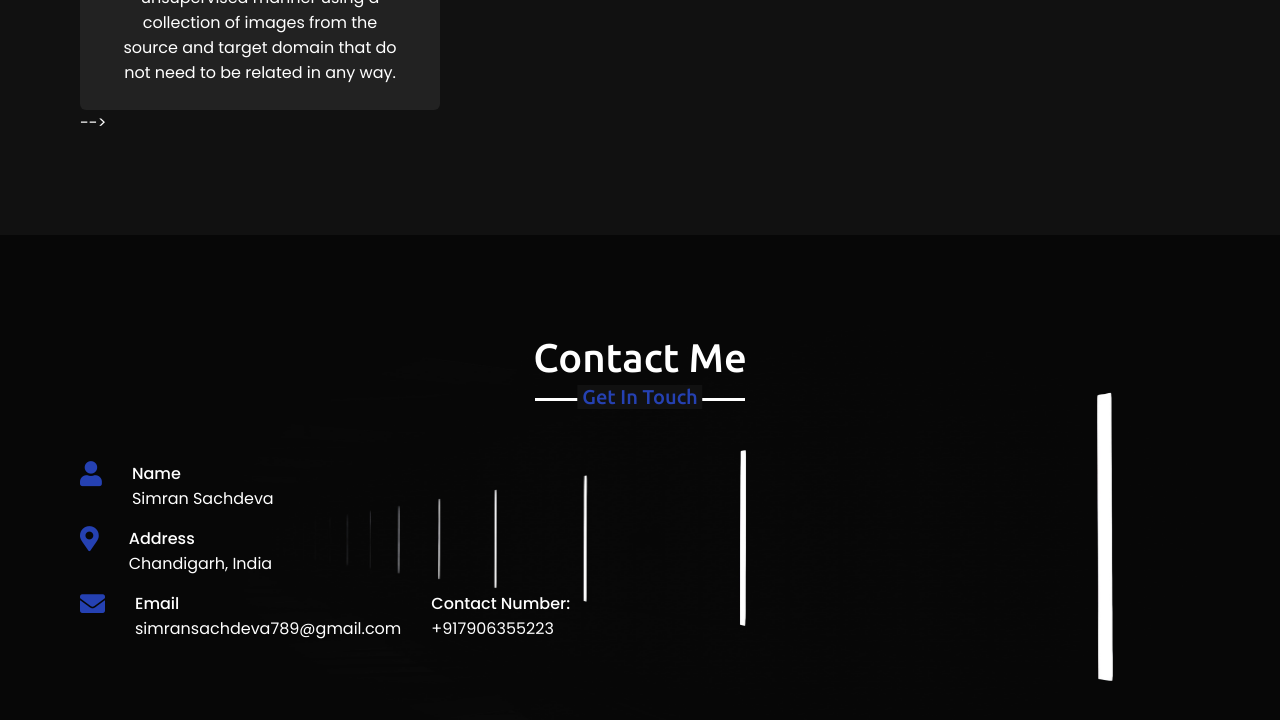
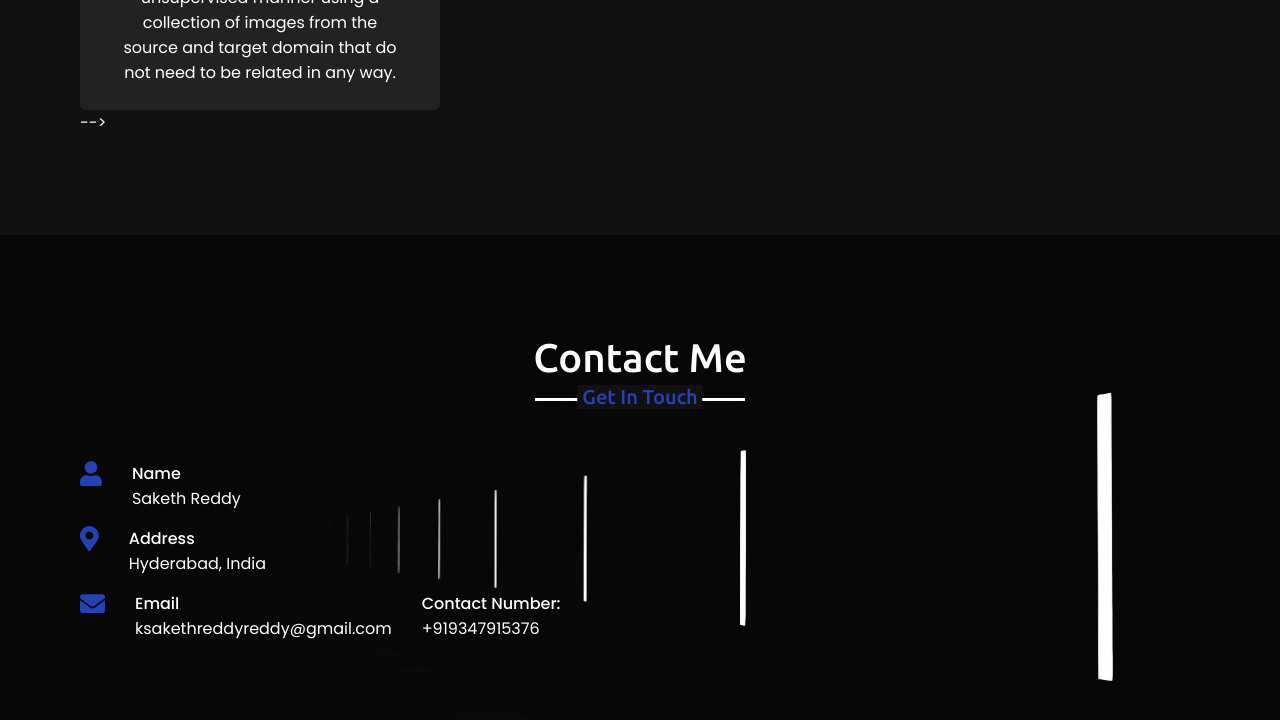
Before and after one commit to sakethreddy21/sakethreddy.github.io, a plain HTML site: page index.html in a window 1280 px wide. Shown: the part 3534-4254 px from the top of the page. Drawn offline with nearby package versions, Linux system fonts and the light colour scheme.

Commit message:
Update index.html

```diff
--- a/index.html
+++ b/index.html
@@ -224,25 +224,25 @@
                         <i class="fas fa-user"></i>
                         <div class="info">
                             <div class="head">Name</div>
-                            <div class="sub-title">Simran Sachdeva</div>
+                            <div class="sub-title">Saketh Reddy</div>
                         </div>
                     </div>
                     <div class="row">
                         <i class="fas fa-map-marker-alt"></i>
                         <div class="info">
                             <div class="head">Address</div>
-                            <div class="sub-title">Chandigarh, India</div>
+                            <div class="sub-title">Hyderabad, India</div>
                         </div>
                     </div>
                     <div class="row">
                         <i class="fas fa-envelope"></i>
                         <div class="info">
                             <div class="head">Email</div>
-                            <div class="sub-title">simransachdeva789@gmail.com</div>
+                            <div class="sub-title">ksakethreddyreddy@gmail.com</div>
                         </div>
                         <div class="info">
                             <div class="head">Contact Number: </div>
-                            <div class="sub-title">+917906355223</div>
+                            <div class="sub-title">+919347915376</div>
                         </div>
                     </div>
                 </div>
```
